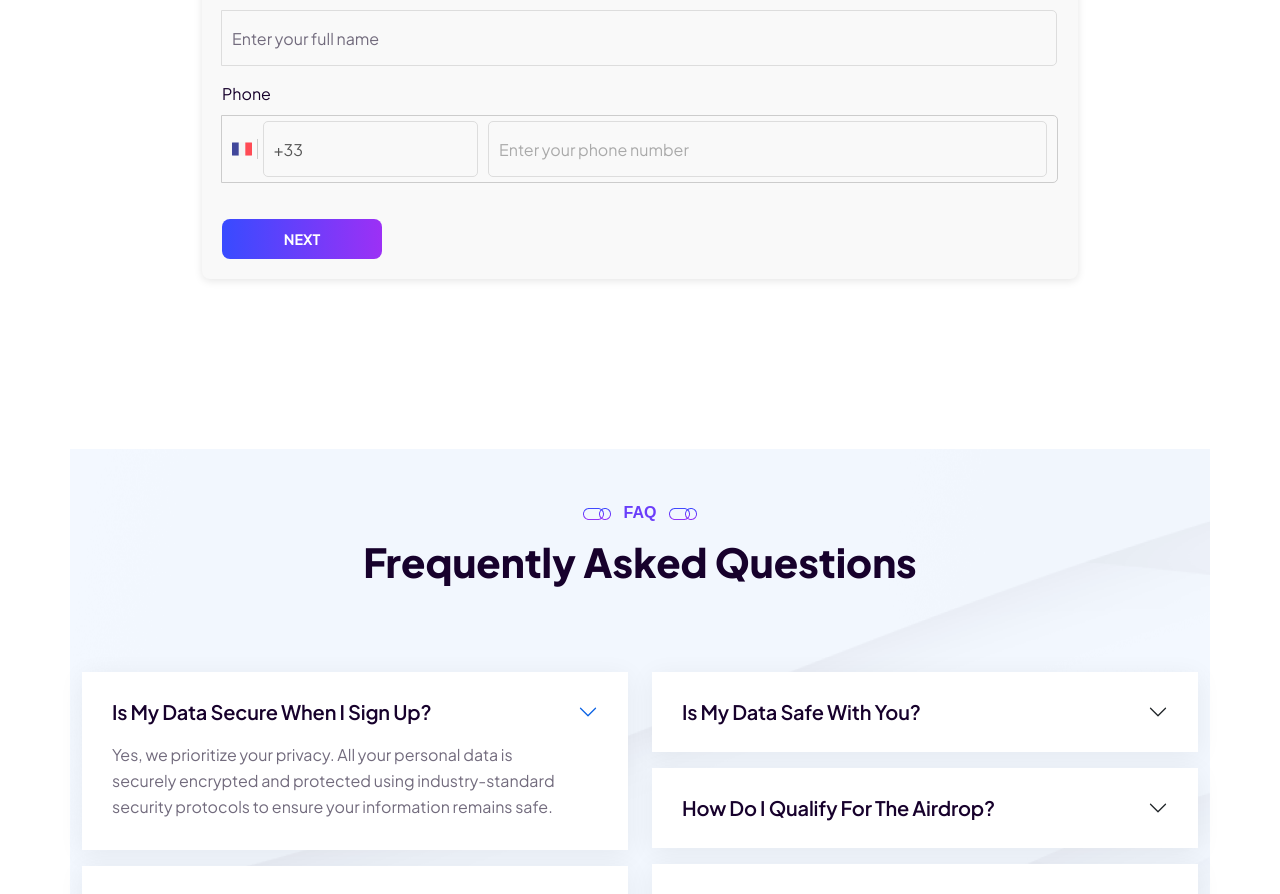
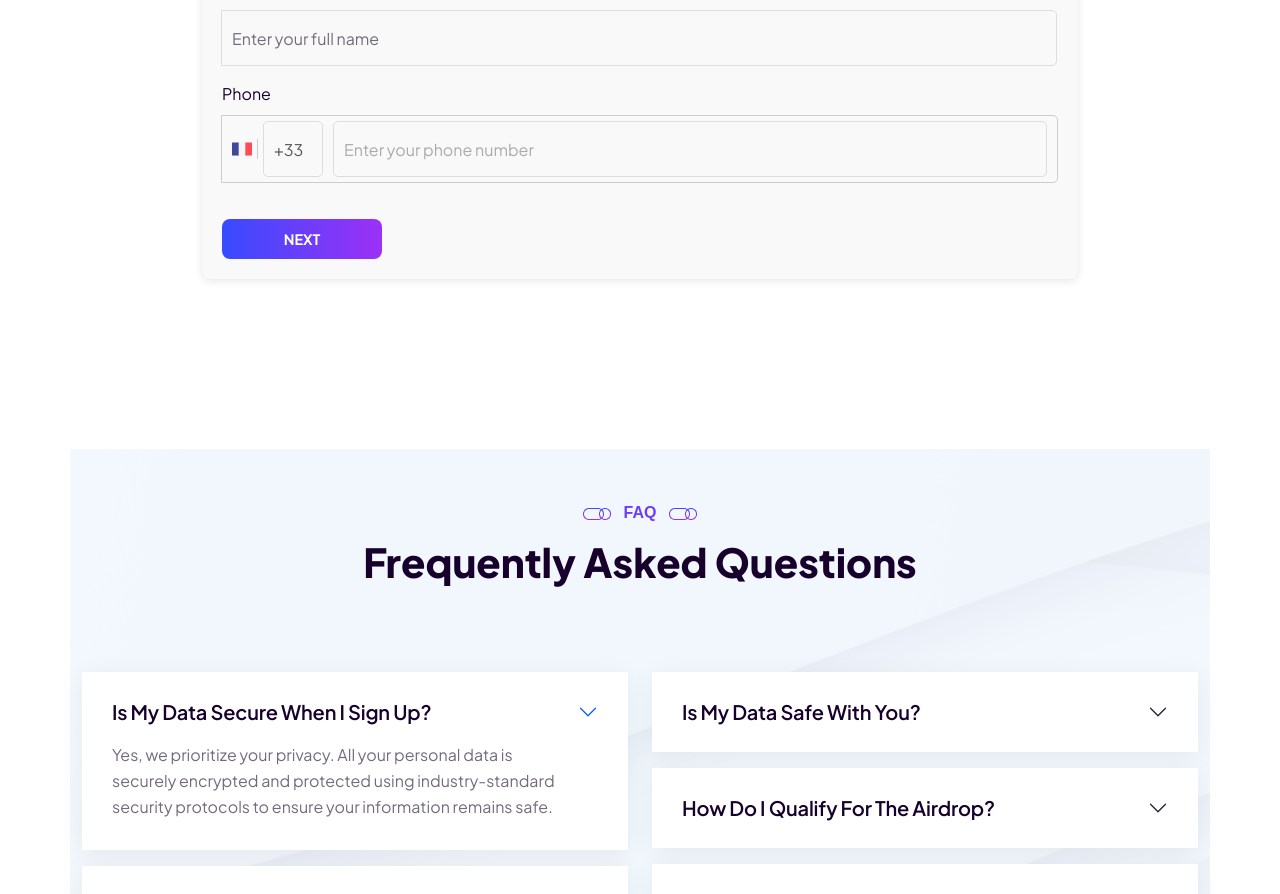
Before and after one commit to husnain417/criptify, a Next.js app: page /home-3 in a window 1280 px wide. Shown: the part 6160-7054 px from the top of the page. Built offline with nearby package versions, Linux system fonts and the light colour scheme.

Commit message:
Update form.css

```diff
--- a/public/assets/css/form.css
+++ b/public/assets/css/form.css
@@ -3,6 +3,11 @@
     position: relative;
     display: flex;
     flex-direction: column;
+  }
+
+  .country-code
+  {
+    max-width: 60px !important;
   }
 
   .input-select
```
